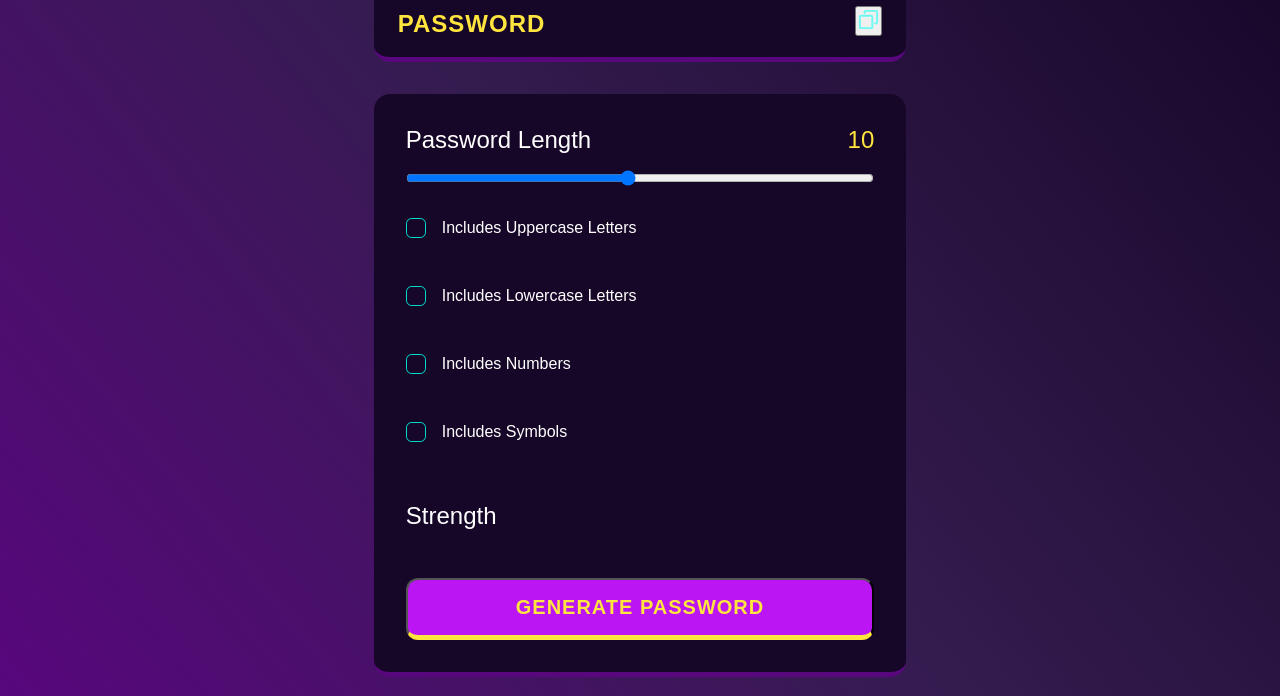
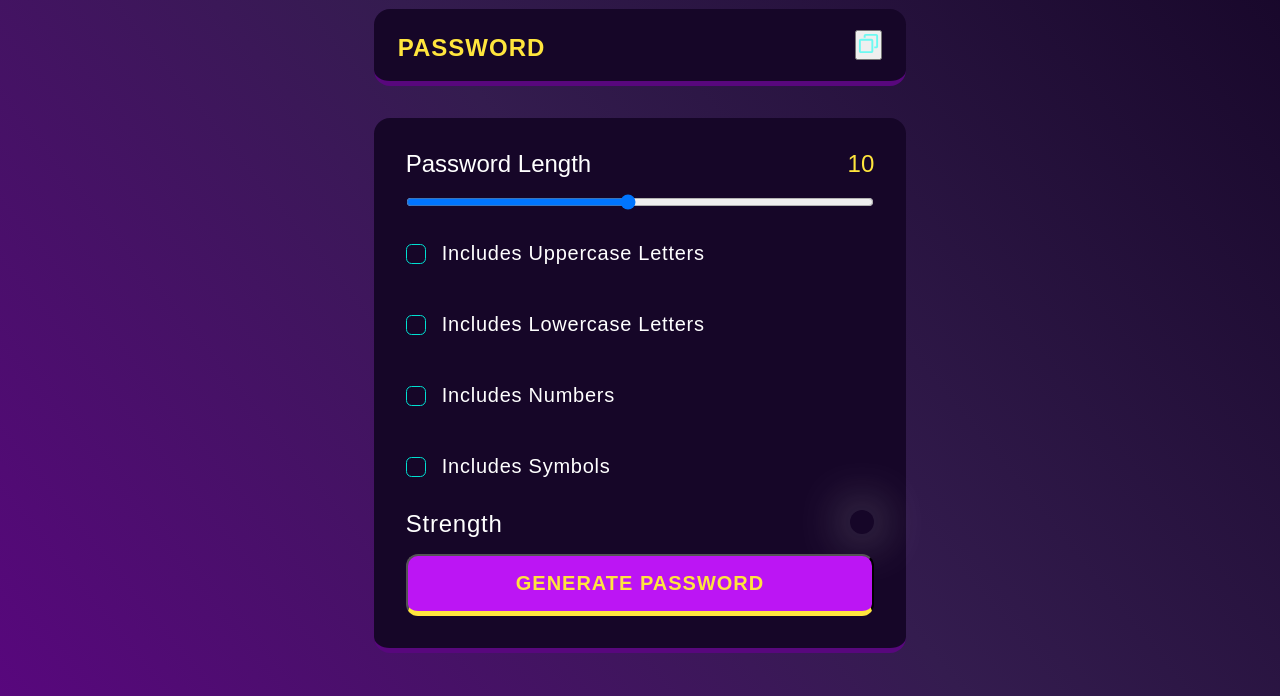
Before and after one commit to abhinav020104/Password-Generator, a plain HTML site: page index.html in a window 1280 px wide. Shown: the part 104-800 px from the top of the page. Drawn offline with Linux system fonts and the light colour scheme.

Commit message:
Update main.css

```diff
--- a/main.css
+++ b/main.css
@@ -117,7 +117,6 @@
 .length-container
 {
     display: flex;
-    width: 100%;
     justify-content: space-between;
     /* align-items: center; */
 }
@@ -137,20 +136,18 @@
     display: flex;
     width: 100%;
     justify-content: space-between;
-    margin-top: 1.75rem;
-    margin-bottom: 2rem;
 }
 .strength-container p{
     color:var(--pl-white);
     font-size: 1.5rem;
+    letter-spacing: 0.75px;
+
 }
 .indicator{
     height: 1.5rem;
     width: 1.5rem;
     border-radius: 50%;
-}
-label{
-    color: var(--pl-white);
+    box-shadow: 0 0 50px #ccc;
 }
 
 .generateButton{
@@ -198,3 +195,9 @@ label{
     top:-11.5px;
     transform: translateX(-50%)  translateY(40%);
 }
+
+.check label{
+    color: var(--pl-white);
+    font-size: 1.25rem;
+    letter-spacing: 0.75px;
+}
```
